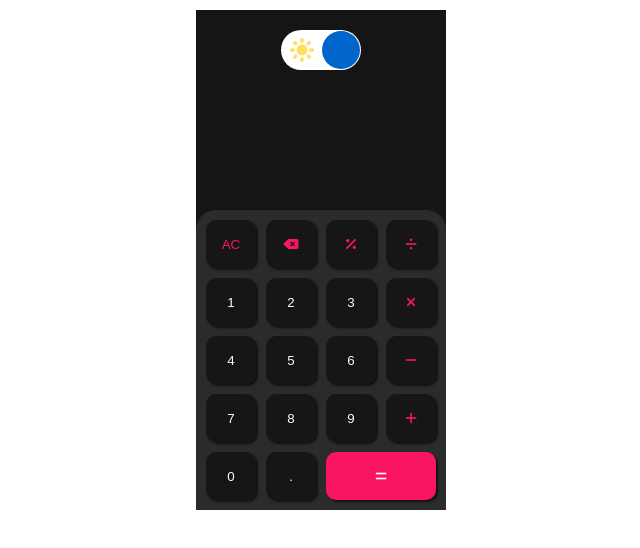
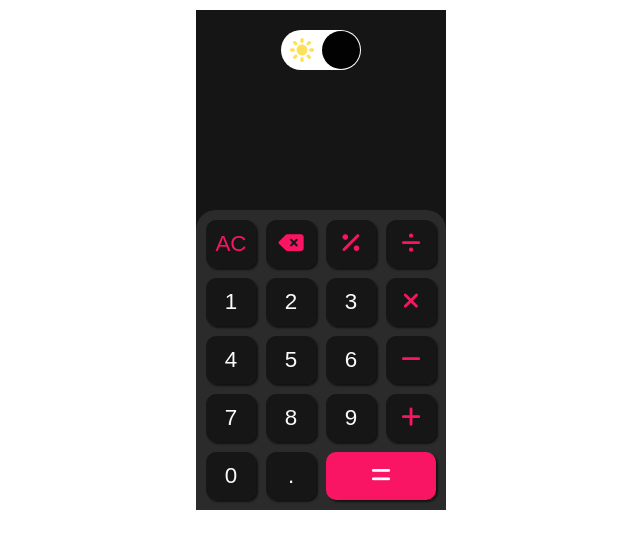
Before and after one commit to guardianprime/calcu, a React (Create React App) app: page / in a window 1280 px wide. Shown: the top 548 px of the page, without its empty margins (319-959 px from the left). Built offline with nearby package versions, Linux system fonts and the light colour scheme.

Commit message:
fixed the toggle button bug

```diff
--- a/src/App.js
+++ b/src/App.js
@@ -35,9 +35,9 @@ export default function App() {
               checkedIcon={
                 <div className="checked-icon"><SunIcon /></div>}
               onColor="#ffffff"
-              onHandleColor="#0066cc"
+              onHandleColor="#020202"
               offHandleColor="#ffffff"
-              offColor="#0066cc"
+              offColor="#020202"
               height={40}
               width={80}
             />
--- a/src/index.css
+++ b/src/index.css
@@ -15,9 +15,12 @@
   --BUTTONS-CONTAINER-BGCOLOR: rgb(43, 43, 43);
 
   /* LIGHTMODE */
-}
-#light {
-  background-color: white;
+  --LIGHT-BUTTON-BGCOLOR: rgb(179, 179, 179);
+  --LIGHT-BUTTON-COLOR: rgb(234, 163, 188);
+  --LIGHT-FADE-BUTTON-COLOR: rgb(216, 216, 216);
+  --LIGHT-APP-BGCOLOR: rgb(250, 250, 250);
+  --LIGHT-NUMBER-COLOR: rgb(0, 0, 0);
+  --LIGHT-BUTTONS-CONTAINER-BGCOLOR: rgb(240, 240, 240);
 }
 
 #dark {
@@ -56,7 +59,6 @@
 }
 
 .result {
-  outline: 2px solid green;
   font-size: 1.5rem;
   padding: 10px;
   margin-top: 20px;
@@ -67,19 +69,25 @@
   word-wrap: break-word;
 }
 
+#light {
+  color: black;
+}
+
 .preview {
   margin-top: 130px;
   padding: 10px;
   width: 50%;
   height: 100px;
-  outline: 2px solid red;
   color: white;
   font-size: 1.4rem;
   word-wrap: break-word;
 }
 
+#light .preview {
+  color: black;
+}
+
 .buttons-container {
-  background-color: var(--BUTTONS-CONTAINER-BGCOLOR);
   padding: 10px;
   height: 60%;
   border-radius: 20px 20px 0 0;
@@ -89,6 +97,14 @@
   grid-template-rows: auto;
 }
 
+#dark .buttons-container {
+  background-color: var(--BUTTONS-CONTAINER-BGCOLOR);
+}
+
+#light .buttons-container {
+  background-color: var(--LIGHT-BUTTONS-CONTAINER-BGCOLOR);
+}
+
 .buttons {
   border: none;
   display: flex;
@@ -96,7 +112,15 @@
   align-items: center;
   border-radius: 10px;
   box-shadow: 2px 2px 2px rgba(0, 0, 0, 0.6);
+  font-size: 1.4rem;
+}
+
+#dark .buttons {
   background-color: var(--BUTTON-BGCOLOR);
+}
+
+#light .buttons {
+  background-color: var(--LIGHT-BUTTON-BGCOLOR);
 }
 
 .buttons span {
@@ -105,30 +129,59 @@
   color: var(--BUTTON-COLOR);
 }
 
-.number > span {
+#dark .number > span {
   color: var(--NUMBER-COLOR);
+}
+
+#light .number > span {
+  color: var(--LIGHT-NUMBER-COLOR);
 }
 
 .equals {
   grid-column: 3 / span 2;
+}
+
+#light .equals {
+  background-color: var(--LIGHT-BUTTON-COLOR);
+}
+
+#dark .equals {
   background-color: var(--BUTTON-COLOR);
 }
 
-.equals span {
+#dark .equals span {
   color: var(--NUMBER-COLOR);
 }
 
-.toggle-color {
-  background-color: var(--FADE-BUTTON-COLOR);
-  font-size: 10px;
+#light .equals span {
+  color: var(--NUMBER-COLOR);
 }
 
-.toggle-bg-color {
-  background-color: var(--FADE-BUTTON-BGCOLOR);
-  font-size: 10px;
+#dark .toggle-color {
+  background-color: var(--FADE-BUTTON-COLOR);
+  font-size: 18px;
 }
 
-.styled-symbols {
+#light .toggle-color {
+  background-color: var(--LIGHT-FADE-BUTTON-COLOR);
+  font-size: 18px;
+}
+
+#dark .toggle-bg-color {
+  background-color: var(--FADE-BUTTON-BGCOLOR);
+  font-size: 18px;
+}
+
+#light .toggle-bg-color {
+  background-color: var(--LIGHT-FADE-BUTTON-BGCOLOR);
+  font-size: 18px;
+}
+
+#dark .styled-symbols {
+  color: var(--BUTTON-COLOR);
+}
+
+#light .styled-symbols {
   color: var(--BUTTON-COLOR);
 }
 
```
